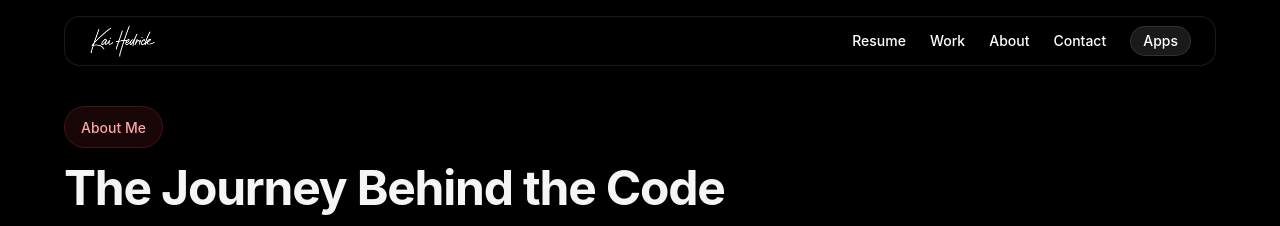
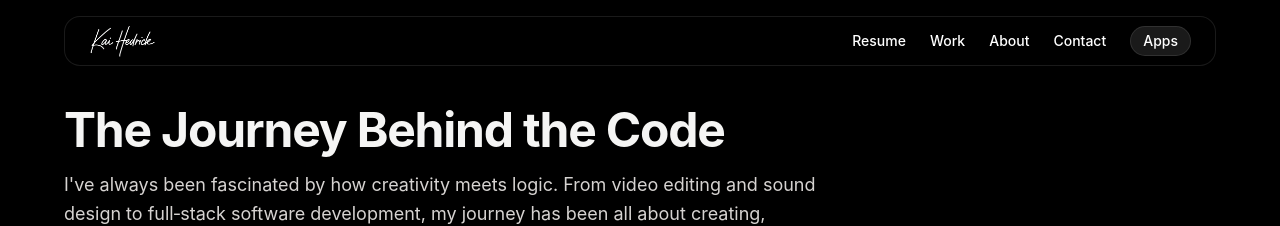
Before and after one commit to kaihedrick/Kai.Portfolio, a React (Vite) app: page /about in a window 1280 px wide. Shown: the top 226 px of the page. Built offline with nearby package versions, Linux system fonts and the light colour scheme.

Commit message:
Remove colored label banners from About and Contact pages
Deleted the decorative red label banners above the main headings in AboutPage.jsx and ContactPage.jsx for a cleaner header appearance.

```diff
--- a/src/pages/AboutPage.jsx
+++ b/src/pages/AboutPage.jsx
@@ -20,9 +20,6 @@ export default function AboutPage() {
     <main className="min-h-screen px-4 md:px-6 lg:px-8 py-10 bg-black">
       {/* Header */}
       <section className="max-w-6xl mx-auto mb-10">
-        <div className="bg-red-500/10 p-2 px-4 rounded-full mb-4 inline-block border border-red-500/20">
-          <span className="text-red-300 text-sm font-medium">About Me</span>
-        </div>
         <h1 className="text-4xl md:text-5xl font-bold mb-4 text-stone-100 tracking-tight">The Journey Behind the Code</h1>
         <p className="text-lg text-stone-300 leading-relaxed max-w-3xl">
           I've always been fascinated by how creativity meets logic. From video editing and sound design to full‑stack software development, my journey has been all about creating, whether it's a game, app, song, or visual story.
--- a/src/pages/ContactPage.jsx
+++ b/src/pages/ContactPage.jsx
@@ -31,9 +31,6 @@ export default function ContactPage() {
     <main className="min-h-screen px-4 md:px-6 lg:px-8 py-10 bg-black">
       {/* Header */}
       <section className="max-w-6xl mx-auto mb-10">
-        <div className="bg-red-500/10 p-2 px-4 rounded-full mb-4 inline-block border border-red-500/20">
-          <span className="text-red-300 text-sm font-medium">Get in touch</span>
-        </div>
         <h1 className="text-4xl md:text-5xl font-bold mb-4 text-stone-100 tracking-tight">Contact Me</h1>
         <p className="text-lg text-stone-300 leading-relaxed max-w-2xl">
           I'm open to new projects, collaboration, internships, and roles. Reach out and I'll get back to you soon.
```
